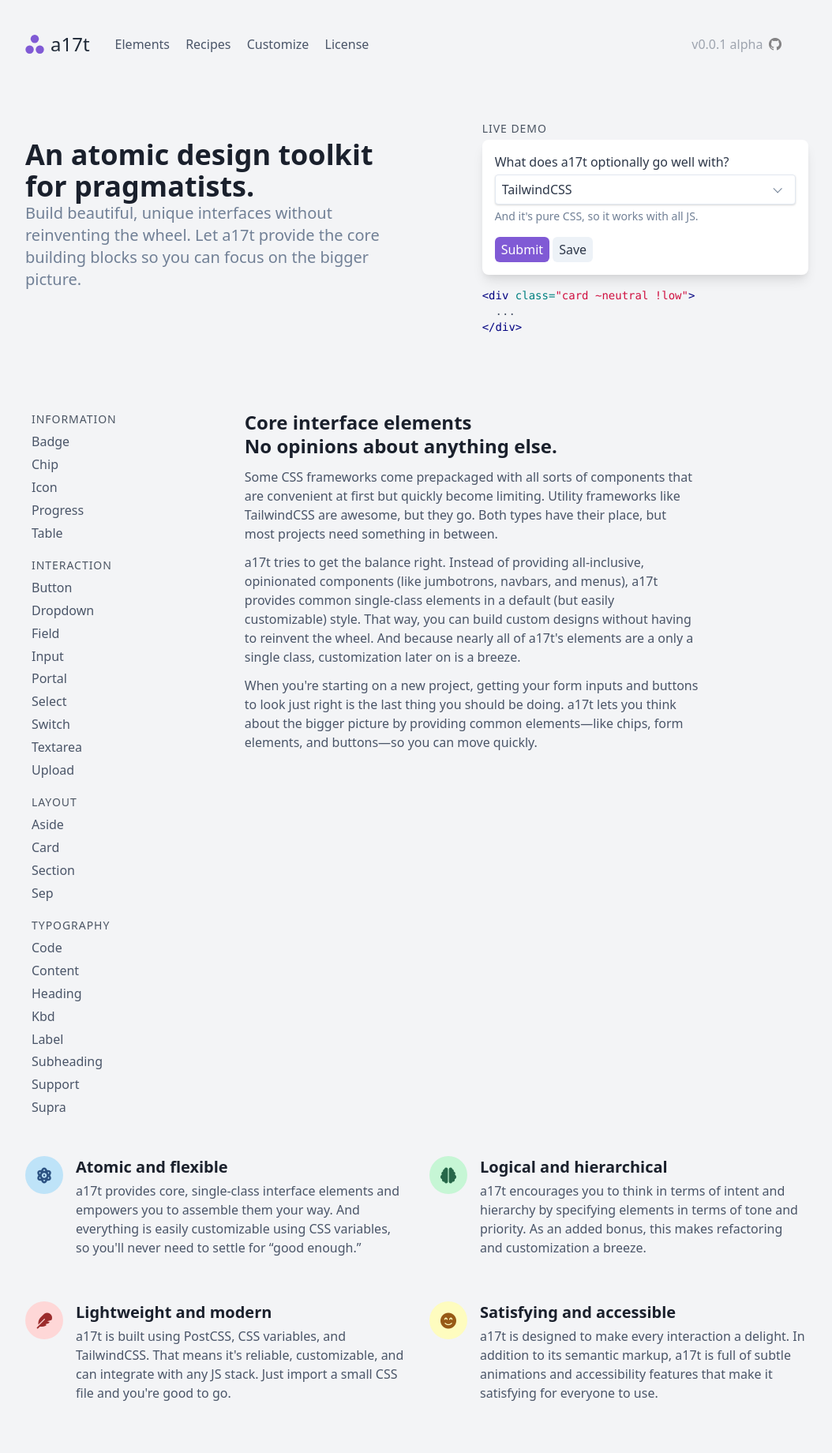
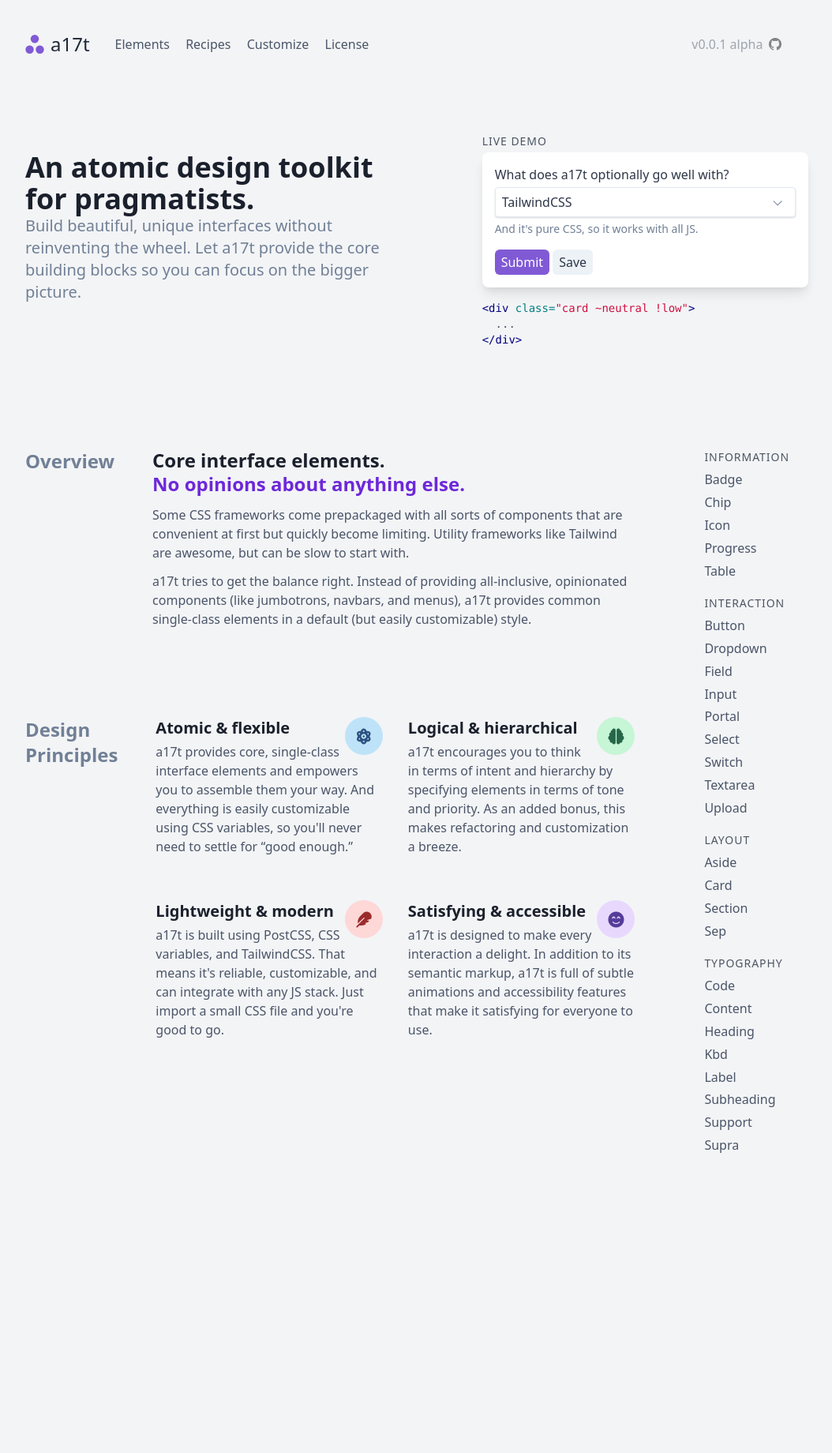
Before and after one commit to milesmcc/a17t, a Jekyll site: the page built from docs/index.md, in a window 1280 px wide. Shown: the whole page at 79% size, without its empty margins (112-1166 px from the left). Built offline with Jekyll 4.4.1, drawn with Linux system fonts in a browser that asks for light colours; nearby versions of some CDN libraries; after the commit the page ends 1552 px from its top, so only the background shows below that.

Commit message:
Improve homepage

```diff
--- a/docs/index.md
+++ b/docs/index.md
@@ -9,7 +9,7 @@ layout: default
 </div>
 {% endcapture %}
 
-<div class="md:flex items-center justify-between mt-8 mb-16">
+<div class="md:flex items-center justify-between mt-12 mb-24">
   <section class="md:w-6/12 md:mr-12 mb-8">
     <h1 class="heading text-4xl">An atomic design toolkit<br class="hidden md:inline"> for pragmatists.</h1>
     <h3 class="subheading text-xl">Build beautiful, unique interfaces without reinventing the wheel. Let a17t provide
@@ -42,75 +42,80 @@ layout: default
 <hr class="sep">
 
 <section class="md:flex">
-  <div>
+  <div class="flex-grow">
+    <article class="md:flex pb-12">
+      <aside class="hidden md:block w-2/12 self-start mh-auto md:sticky mb-4 md:mr-12" style="top: 2rem;">
+        <p class="heading support text-2xl">Overview</p>
+      </aside>
+      <div class="flex-grow content">
+        <h2>Core interface elements. <br> <span class="text-purple-700">No opinions about anything else.</span></h2>
+        <p>Some CSS frameworks come prepackaged with all sorts of components that are convenient
+          at first but quickly become limiting. Utility frameworks like Tailwind are awesome, but
+          can be slow to start with.</p>
+        <p>a17t tries to get the balance right. Instead of providing all-inclusive, opinionated components (like
+          jumbotrons, navbars, and menus), a17t provides common single-class elements in a default (but easily
+          customizable) style.
+        </p>
+      </div>
+    </article>
+    <hr class="sep h-16">
+    <article class="md:flex pb-12">
+      <aside class="md:w-2/12 self-start mh-auto md:sticky mb-4 md:mr-12" style="top: 2rem;">
+        <p class="heading support text-3xl mb-8 md:text-2xl">Design Principles</p>
+      </aside>
+      <div class="flex-grow">
+        <section class="md:grid grid-cols-2 gap-8">
+          <div class="mb-6">
+            <span class="shield ~info float-right ml-1 mb-1">
+              <span class="icon">
+                <i class="fas fa-atom fa-lg"></i>
+              </span>
+            </span>
+            <h4 class="heading text-xl mb-1">Atomic &amp; flexible</h4>
+            <p>a17t provides core, single-class interface elements and empowers you to assemble them your way. And
+              everything is easily customizable using CSS variables, so you'll never need to settle for &ldquo;good
+              enough.&rdquo;
+            </p>
+          </div>
+          <div class="mb-6">
+            <span class="float-right shield ~positive ml-1 mb-1">
+              <span class="icon">
+                <i class="fas fa-brain fa-lg"></i>
+              </span>
+            </span>
+            <h4 class="heading text-xl mb-1">Logical &amp; hierarchical</h4>
+            <p>a17t encourages you to think in terms of intent and hierarchy by specifying elements in terms of tone
+              and priority. As an added bonus, this makes refactoring and customization a breeze.</p>
+          </div>
+          <div class="mb-6">
+            <span class="float-right shield ~critical ml-1 mb-1">
+              <span class="icon">
+                <i class="fas fa-feather fa-lg"></i>
+              </span>
+            </span>
+            <h4 class="heading text-xl mb-1">Lightweight &amp; modern</h4>
+            <p>a17t is built using PostCSS, CSS variables, and TailwindCSS. That means it's reliable, customizable,
+              and can integrate with any JS stack. Just import a small CSS file and you're good to go.</p>
+          </div>
+          <div class="mb-6">
+            <span class="float-right shield ~urge ml-1 mb-1">
+              <span class="icon">
+                <i class="fas fa-smile-beam fa-lg"></i>
+              </span>
+            </span>
+            <h4 class="heading text-xl mb-1">Satisfying &amp; accessible</h4>
+            <p>a17t is designed to make every interaction a delight. In addition to its semantic markup, a17t is full
+              of subtle animations and accessibility features that make it satisfying for everyone to use.</p>
+          </div>
+        </section>
+      </div>
+    </article>
+  </div>
+  <div class="pl-20 hidden md:block">
     {% include elements_list.html %}
-  </div>
-  <div class="content max-w-xl mx-auto">
-    <h2>Core interface elements <br> No opinions about anything else.</h2>
-    <p>Some CSS frameworks come prepackaged with all sorts of components that are convenient
-      at first but quickly become limiting. Utility frameworks like TailwindCSS are awesome, but they go. Both types have their place, but
-      most projects need something in between.</p>
-    <p>a17t tries to get the balance right. Instead of providing all-inclusive, opinionated components (like jumbotrons,
-      navbars, and menus), a17t provides common single-class elements in a default (but easily customizable) style. That
-      way, you can build custom designs without having to reinvent the wheel. And because nearly all of a17t's elements
-      are a only a single class, customization later on is a breeze.</p>
-    <p>When you're starting on a new project, getting your form inputs and buttons to look just right is the last thing
-      you should be doing. a17t lets you think about the bigger picture by providing common elements—like chips, form
-      elements, and buttons—so you can move quickly.</p>
   </div>
 </section>
 
 <hr class="sep">
 
-<section class="md:grid grid-cols-2 gap-8">
-  <div class="flex mb-6">
-    <span class="badge ~info self-start mr-4">
-      <span class="icon">
-        <i class="fas fa-atom fa-lg"></i>
-      </span>
-    </span>
-    <div class="flex-grow">
-      <h4 class="heading text-xl mb-1">Atomic and flexible</h4>
-      <p>a17t provides core, single-class interface elements and empowers you to assemble them your way. And everything
-        is easily customizable using CSS variables, so you'll never need to settle for &ldquo;good enough.&rdquo;</p>
-    </div>
-  </div>
-  <div class="flex mb-6">
-    <span class="badge ~positive self-start mr-4">
-      <span class="icon">
-        <i class="fas fa-brain fa-lg"></i>
-      </span>
-    </span>
-    <div class="flex-grow">
-      <h4 class="heading text-xl mb-1">Logical and hierarchical</h4>
-      <p>a17t encourages you to think in terms of intent and hierarchy by specifying elements in terms of tone and
-        priority. As an added bonus, this makes refactoring and customization a breeze.</p>
-    </div>
-  </div>
-  <div class="flex mb-6">
-    <span class="badge ~critical self-start mr-4">
-      <span class="icon">
-        <i class="fas fa-feather fa-lg"></i>
-      </span>
-    </span>
-    <div class="flex-grow">
-      <h4 class="heading text-xl mb-1">Lightweight and modern</h4>
-      <p>a17t is built using PostCSS, CSS variables, and TailwindCSS. That means it's reliable, customizable, and can
-        integrate with any JS stack. Just import a small CSS file and you're good to go.</p>
-    </div>
-  </div>
-  <div class="flex mb-6">
-    <span class="badge ~warning self-start mr-4">
-      <span class="icon">
-        <i class="fas fa-smile-beam fa-lg"></i>
-      </span>
-    </span>
-    <div class="flex-grow">
-      <h4 class="heading text-xl mb-1">Satisfying and accessible</h4>
-      <p>a17t is designed to make every interaction a delight. In addition to its semantic markup, a17t is full of
-        subtle animations and accessibility features that make it satisfying for everyone to use.</p>
-    </div>
-  </div>
-</section>
-
 <script src="https://kit.fontawesome.com/ef150c472d.js" crossorigin="anonymous"></script>
--- a/src/information/badge.css
+++ b/src/information/badge.css
@@ -2,9 +2,11 @@
     background-color: var(--color-fill);
     color: var(--color-content);
     display: inline-flex;
+    align-items: center;
+    align-self: center;
     vertical-align: middle;
     justify-content: center;
-    padding: var(--badge-padding-x, 1rem) var(--badge-padding-y, 1rem);
+    font-size: var(--badge-size, 0.6rem);
 
-    @apply rounded-full;
+    @apply rounded py-px px-1 font-medium;
 }
```
Also changed, not shown: src/information/shield.css (+5 -4 lines), dist/a17t.css, docs/assets/a17t.css.
